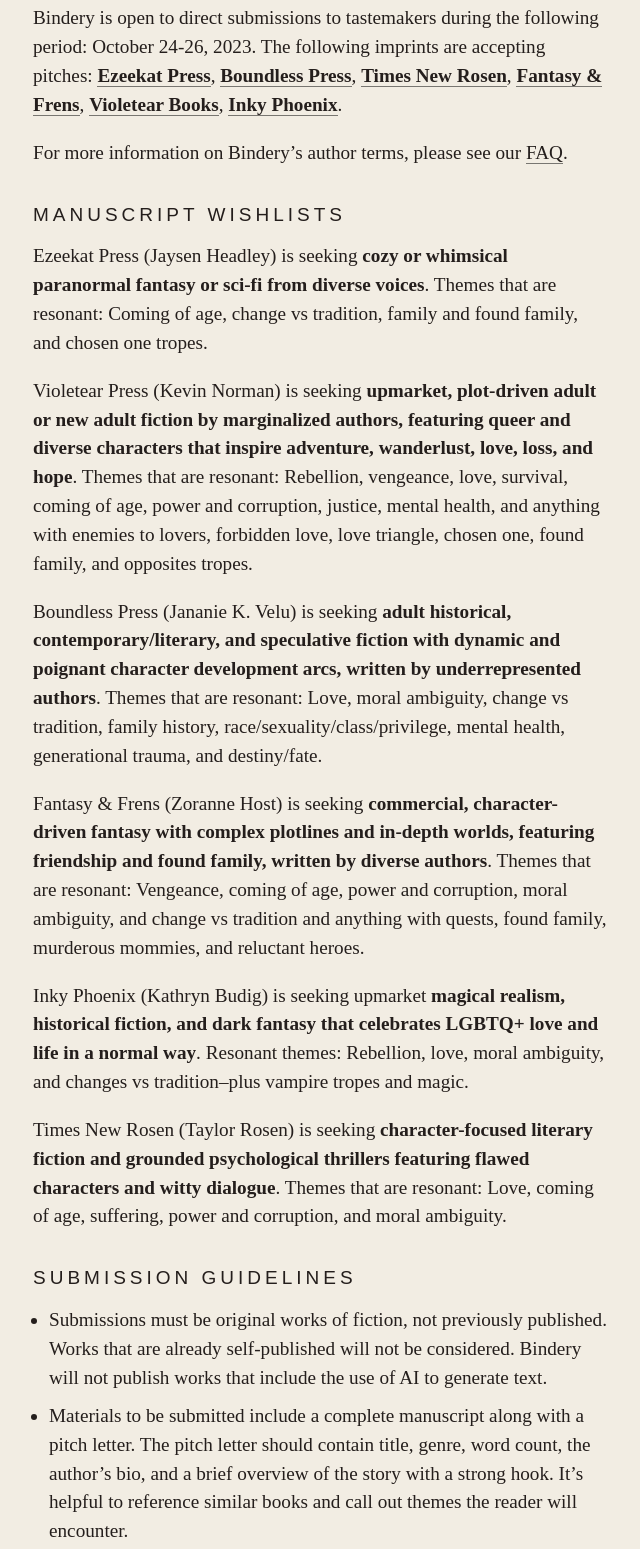
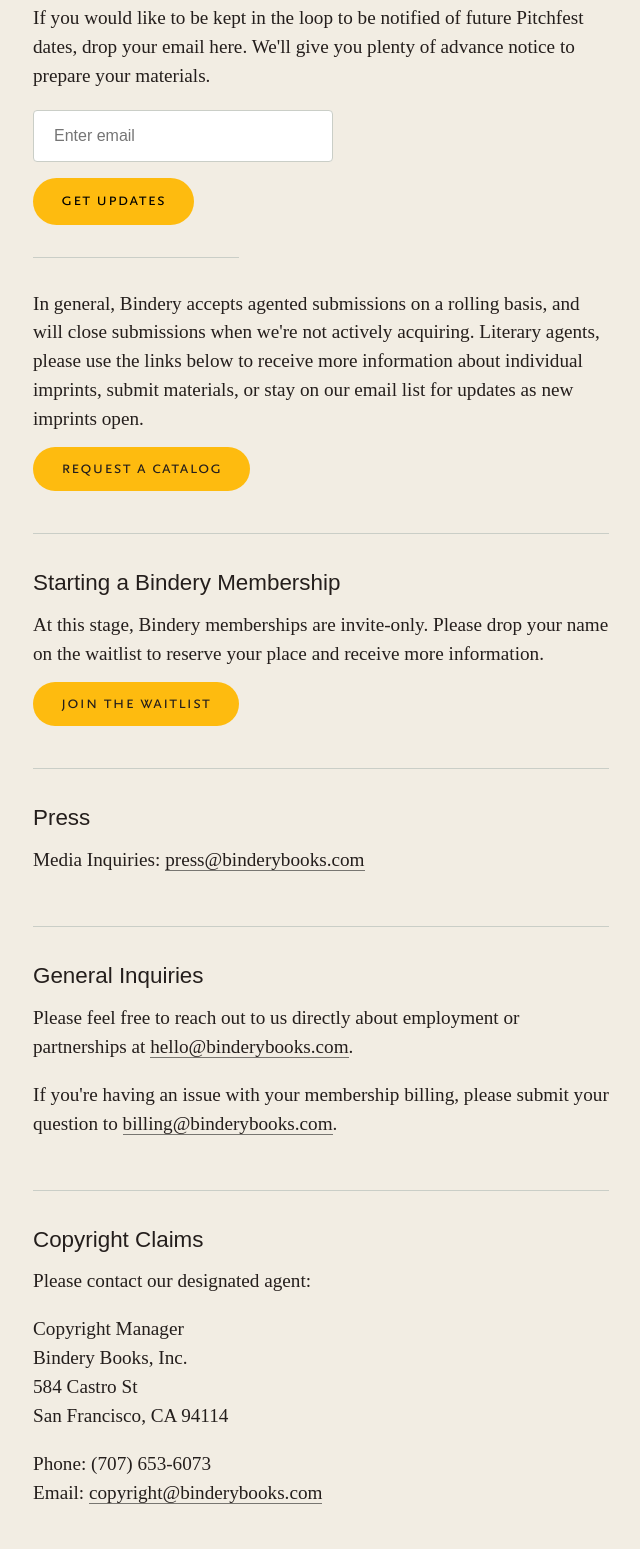
Before and after one commit to BinderyBooks/binderybooks.github.io, a website: page contact/index.html in a window 1280 px wide. Shown: the part 600-2149 px from the top of the page, without its empty margins (319-959 px from the left). Drawn offline with Linux system fonts and the light colour scheme; files whose address does not match are found by name; a web font is replaced by a local one.

Commit message:
Remove pitchfest text.

```diff
--- a/contact/index.html
+++ b/contact/index.html
@@ -87,48 +87,6 @@
       <article>
         <h3>Submissions to Bindery Imprints</h3>
         <p>Bindery is open for submissions periodically based on tastemakers' availability to review.</p>
-        <p>Bindery is open to direct submissions to tastemakers during the following period: October 24-26, 2023. The following imprints are accepting pitches:
-          <a class="inline-link" href="https://ezeekat.binderybooks.com/about">Ezeekat Press</a>,
-          <a class="inline-link" href="https://boundless.binderybooks.com/about">Boundless Press</a>,
-          <a class="inline-link" href="https://timesnewrosen.binderybooks.com/about">Times New Rosen</a>,
-          <a class="inline-link" href="https://fantasyandfrens.binderybooks.com/about">Fantasy & Frens</a>,
-          <a class="inline-link" href="https://violetear.binderybooks.com/about">Violetear Books</a>,
-          <a class="inline-link" href="https://inkyphoenix.binderybooks.com/about">Inky Phoenix</a>.
-        </p>
-        <p>For more information on Bindery’s author terms, please see our <a href="/faq">FAQ</a>.</p>
-        <h4>Manuscript Wishlists</h4>
-        <p>
-          Ezeekat Press (Jaysen Headley) is seeking <strong>cozy or whimsical paranormal fantasy or sci-fi from diverse voices</strong>. Themes that are resonant: Coming of age, change vs tradition, family and found family, and chosen one tropes.
-        </p>
-
-        <p>
-          Violetear Press (Kevin Norman) is seeking <strong>upmarket, plot-driven adult or new adult fiction by marginalized authors, featuring queer and diverse characters that inspire adventure, wanderlust, love, loss, and hope</strong>. Themes that are resonant: Rebellion, vengeance, love, survival, coming of age, power and corruption, justice, mental health, and anything with enemies to lovers, forbidden love, love triangle, chosen one, found family, and opposites tropes.
-        </p>
-
-        <p>
-          Boundless Press (Jananie K. Velu) is seeking <strong>adult historical, contemporary/literary, and speculative fiction with dynamic and poignant character development arcs, written by underrepresented authors</strong>. Themes that are resonant: Love, moral ambiguity, change vs tradition, family history, race/sexuality/class/privilege, mental health, generational trauma, and destiny/fate.
-        </p>
-
-        <p>
-          Fantasy & Frens (Zoranne Host) is seeking <strong>commercial, character-driven fantasy with complex plotlines and in-depth worlds, featuring friendship and found family, written by diverse authors</strong>. Themes that are resonant: Vengeance, coming of age, power and corruption, moral ambiguity, and change vs tradition and anything with quests, found family, murderous mommies, and reluctant heroes.
-        </p>
-
-        <p>
-          Inky Phoenix (Kathryn Budig) is seeking upmarket <strong>magical realism, historical fiction, and dark fantasy that celebrates LGBTQ+ love and life in a normal way</strong>. Resonant themes: Rebellion, love, moral ambiguity, and changes vs tradition–plus vampire tropes and magic.
-        </p>
-
-        <p>
-          Times New Rosen (Taylor Rosen) is seeking <strong>character-focused literary fiction and grounded psychological thrillers featuring flawed characters and witty dialogue</strong>. Themes that are resonant: Love, coming of age, suffering, power and corruption, and moral ambiguity.
-        </p>
-
-        <h4>Submission Guidelines</h4>
-        <ul>
-          <li>Submissions must be original works of fiction, not previously published. Works that are already self-published will not be considered. Bindery will not publish works that include the use of AI to generate text.</li>
-          <li>Materials to be submitted include a complete manuscript along with a pitch letter. The pitch letter should contain title, genre, word count, the author’s bio, and a brief overview of the story with a strong hook. It’s helpful to reference similar books and call out themes the reader will encounter.</li>
-          <li>Tastemakers will only be accepting submissions via their official submissions form. The link to the submission form will be posted on the tastemaker’s Bindery site profile page on 10/24 at the links listed above, or by clicking on the profile image in the upper left corner of the tastemaker’s Bindery site.</li>
-          <li>Attempts to influence a tastemaker’s decision in any way will disqualify you from consideration. Tastemakers will not be responding to DMs or comments in advance of, during, or after the open submissions window.</li>
-          <li>Please follow the tastemaker’s Bindery account and socials for updates.</li>
-        </ul>
         <p>
           If you would like to be kept in the loop to be notified of future Pitchfest dates, drop your email here. We'll give you plenty of advance notice to prepare your materials.
         </p>
```
Also changed, not shown: package.json (+6 -1 lines), 2 other files.
